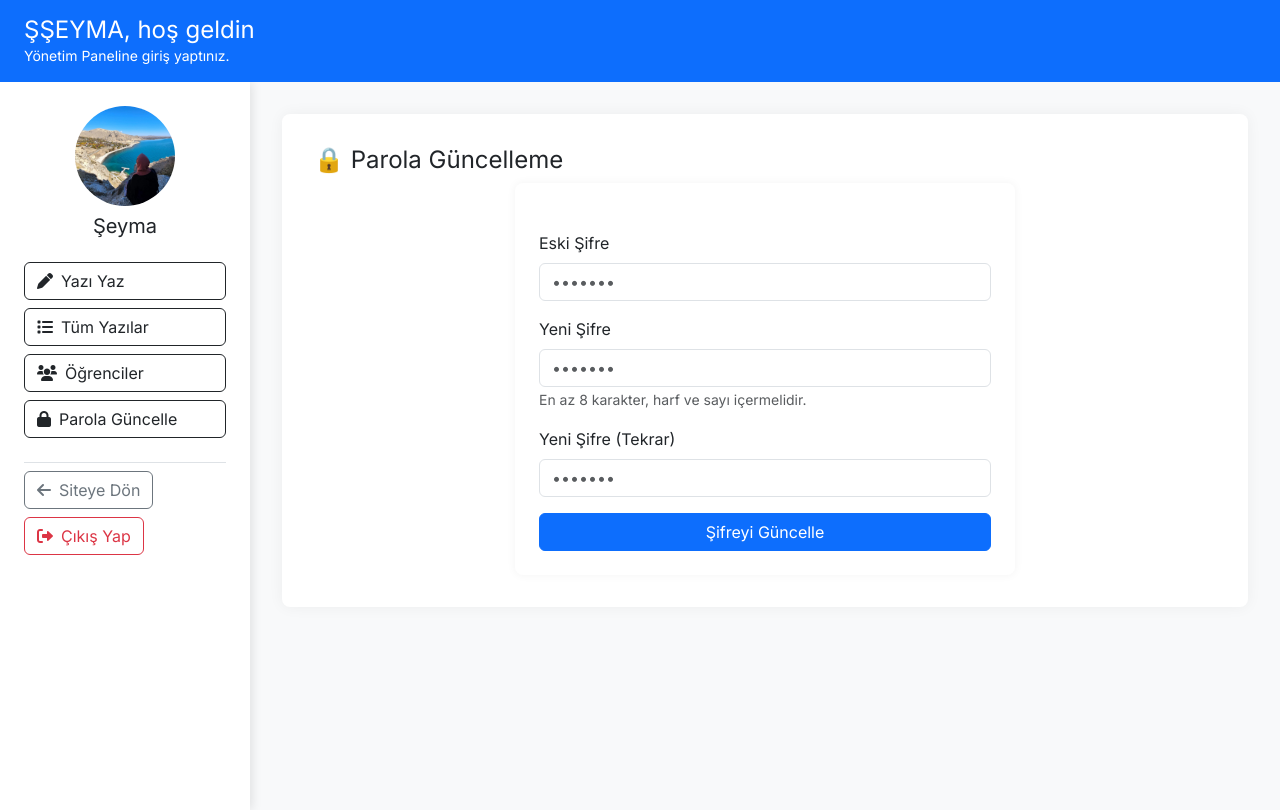
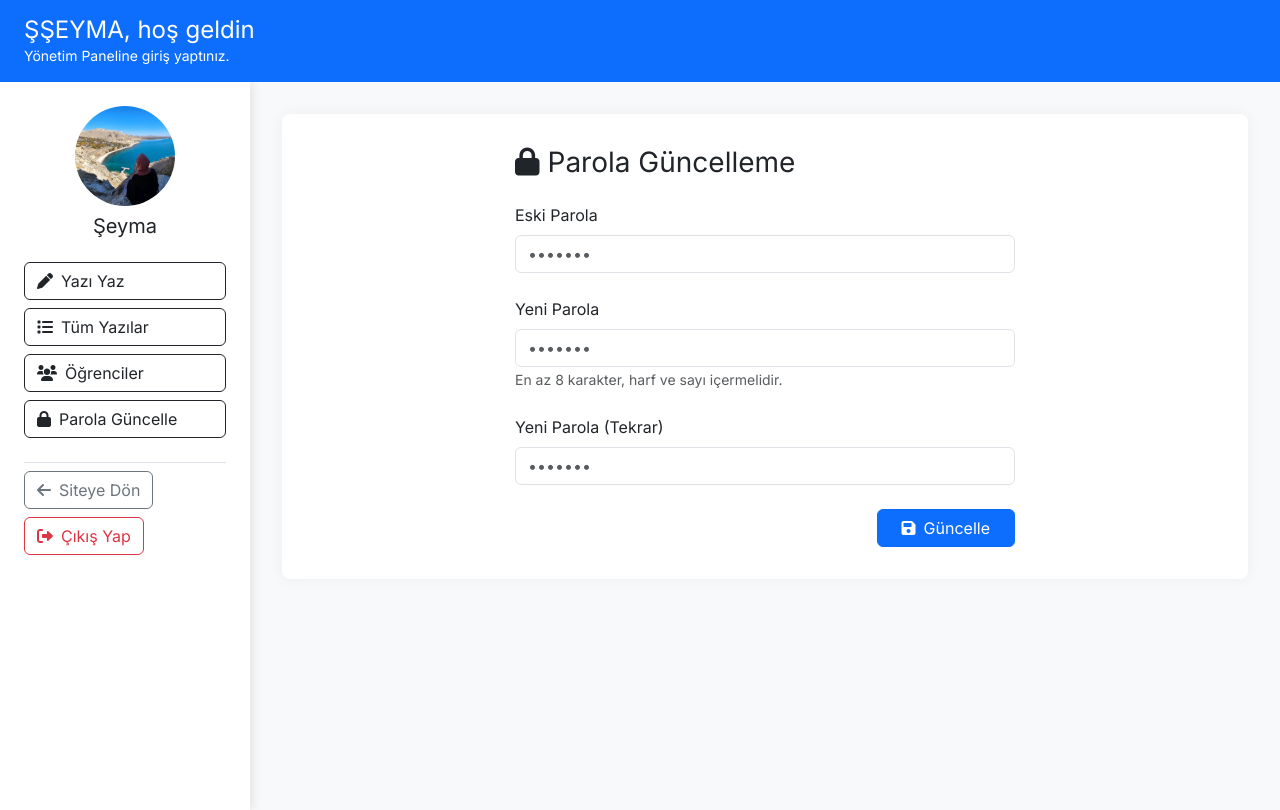
Before and after one commit to ugurtr-cmd/django-project-web, a Django app: page /admin-paneli/parola_guncelle in a window 1280 px wide. Run offline with Django 5.2, Linux system fonts and the light colour scheme; the visitor is signed in with stand-in values (Sample User, id 1).

Commit message:
Update parola_guncelle.html

```diff
--- a/mainproject/templates/parola_guncelle.html
+++ b/mainproject/templates/parola_guncelle.html
@@ -1,16 +1,14 @@
 {% extends "layout_admin.html" %}
+{% load static %}
 
-{% load static %}
-{% block title %}Parola Güncelleme | Şeyma {% endblock title %}
+{% block title %}Parola Güncelleme | Admin{% endblock %}
+
 {% block content %}
-    <!-- Main Content -->
 <div class="main-panel">
-        {% include "messages.html" %}
+  <div class="section-box">
+    <div class="password-form-container">
+      <h3 class="mb-4"><i class="fas fa-lock me-2"></i>Parola Güncelleme</h3>
 
-        <div class="section-box">
-            <h4>🔒 Parola Güncelleme</h4>
-
-            <div class="password-form-container">
       {% if error %}
         <div class="alert alert-danger">{{error}}</div>
       {% endif %}
@@ -31,24 +29,26 @@
       <form method="POST" class="password-form">
         {% csrf_token %}
 
-                    <div class="mb-3">
-                        <label for="old_password" class="form-label">Eski Şifre</label>
+        <div class="mb-4">
+          <label for="old_password" class="form-label">Eski Parola</label>
           <input type="password" name="old_password" class="form-control" id="old_password" placeholder="•••••••" required>
         </div>
 
-                    <div class="mb-3">
-                        <label for="new_password1" class="form-label">Yeni Şifre</label>
+        <div class="mb-4">
+          <label for="new_password1" class="form-label">Yeni Parola</label>
           <input type="password" name="new_password1" class="form-control" id="new_password1" placeholder="•••••••" required>
-                        <small class="form-text text-muted">En az 8 karakter, harf ve sayı içermelidir.</small>
+          <small class="text-muted">En az 8 karakter, harf ve sayı içermelidir.</small>
         </div>
 
-                    <div class="mb-3">
-                        <label for="new_password2" class="form-label">Yeni Şifre (Tekrar)</label>
+        <div class="mb-4">
+          <label for="new_password2" class="form-label">Yeni Parola (Tekrar)</label>
           <input type="password" name="new_password2" class="form-control" id="new_password2" placeholder="•••••••" required>
         </div>
 
-                    <div class="d-grid gap-2">
-                        <button type="submit" class="btn btn-primary">Şifreyi Güncelle</button>
+        <div class="d-flex justify-content-end gap-3">
+          <button type="submit" class="btn btn-primary px-4">
+            <i class="fas fa-save me-2"></i>Güncelle
+          </button>
         </div>
       </form>
     </div>
@@ -59,10 +59,6 @@
   .password-form-container {
     max-width: 500px;
     margin: 0 auto;
-            padding: 1.5rem;
-            background-color: white;
-            border-radius: 8px;
-            box-shadow: 0 0 10px rgba(0,0,0,0.05);
   }
 
   .password-form {
@@ -79,4 +75,4 @@
     }
   }
 </style>
-{% endblock content %}
+{% endblock %}
```
Lines whose indentation alone changed are shown as unchanged.
